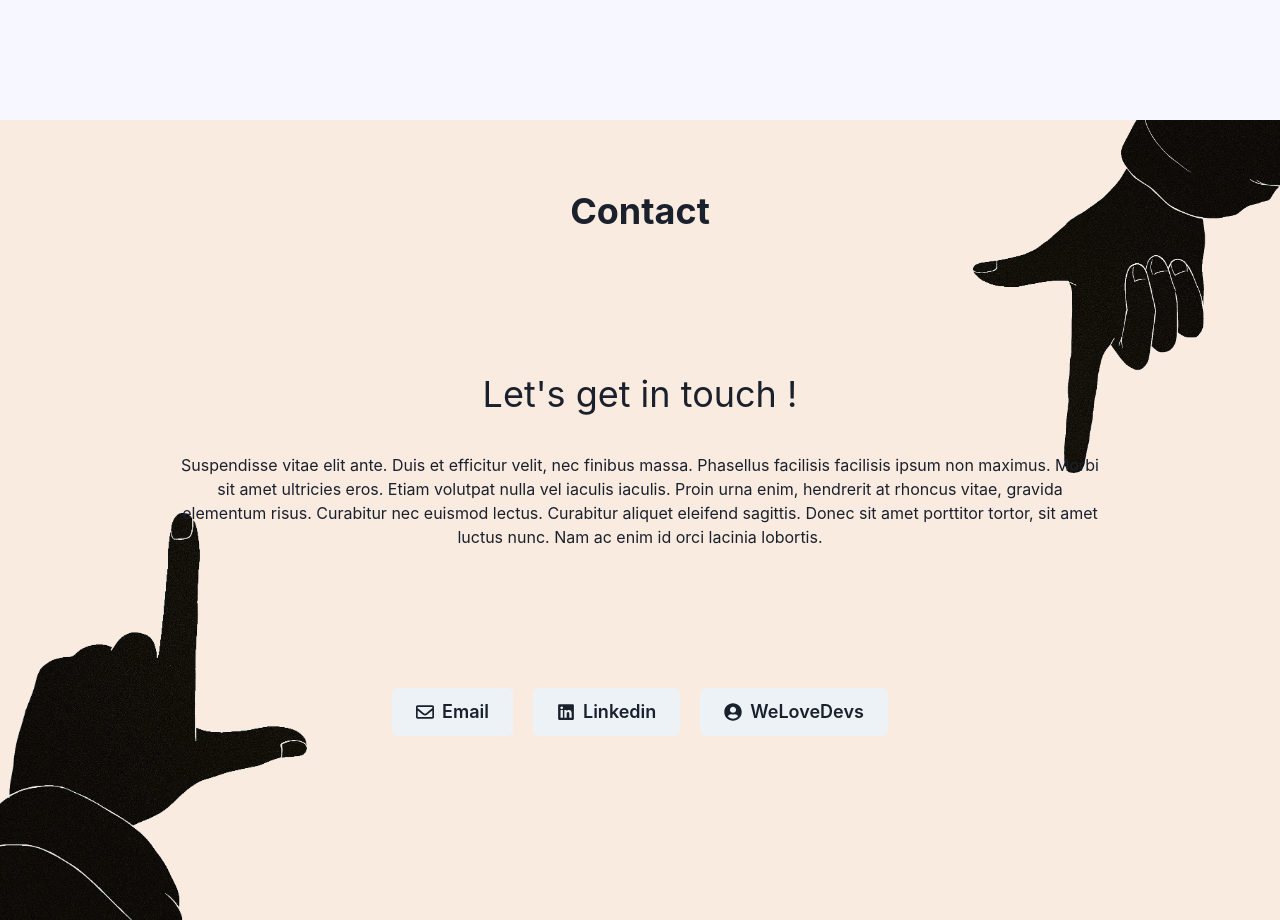
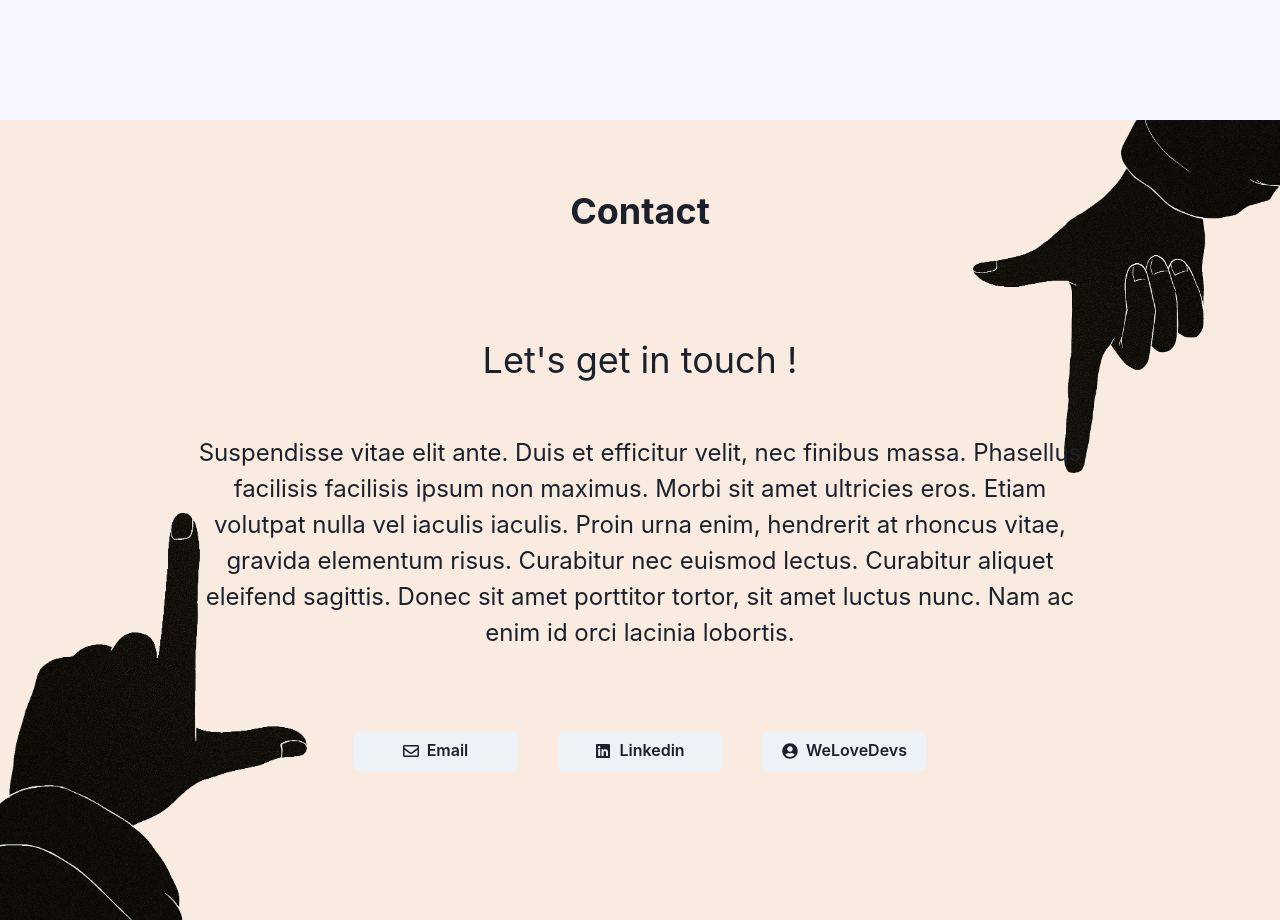
Before and after one commit to Tsuricate/Portfolio, a React (Create React App) app: page / in a window 1280 px wide. Shown: the part 3080-4000 px from the top of the page. Built offline with nearby package versions, Linux system fonts and the light colour scheme.

Commit message:
Style: layout contact page OK on all devices

```diff
--- a/src/components/ContactContent.js
+++ b/src/components/ContactContent.js
@@ -3,30 +3,30 @@ import React from 'react';
 import { FaLinkedin, FaRegEnvelope, FaUserCircle } from 'react-icons/fa';
 import SectionContainer from './SectionContainer';
 
-const ContactContent = () => (
+const ContactContent = () => {
+  return (
     <SectionContainer
       background={
-      'url("/images/leftHand.webp") no-repeat bottom left, url("/images/rightHand.webp") no-repeat top right #F9EBE0'
+        'url("/images/leftHand.webp") no-repeat bottom left, url("/images/rightHand.webp") no-repeat top right, #F9EBE0'
       }
       sectionTitle="Contact"
     >
       <Container
-      maxW={{ base: 'container.2xs', xl: 'container.lg' }}
-      centerContent
+        maxW={{ base: 'container.2xs', lg: 'container.md', xl: 'container.lg' }}
         align="center"
         height={{ xl: '100%' }}
       >
         <Stack
           p={{ md: 8 }}
           direction="column"
-        spacing={{ base: 8, md: 14 }}
+          spacing={{ base: 8, md: 14, xl: 20 }}
           height={{ xl: '100%' }}
-        justify={{ xl: 'space-evenly' }}
-        align={{ xl: 'center' }}
+          justify={{ xl: 'center' }}
+          align="center"
         >
-        <Stack direction="column" spacing={{ base: 4, md: 8 }}>
-          <Text fontSize={{ base: '2xl', xl: '4xl' }}>Let&apos;s get in touch !</Text>
-          <Text>
+          <Stack direction="column" spacing={{ base: 4, md: 8, xl: 12 }} px={{ md: 5 }}>
+            <Text fontSize={{ base: '2xl', md: '3xl', xl: '4xl' }}>Let&apos;s get in touch !</Text>
+            <Text fontSize={{ base: 'lg', md: '2xl', lg: 'lg', xl: '2xl' }}>
               Suspendisse vitae elit ante. Duis et efficitur velit, nec finibus massa. Phasellus
               facilisis facilisis ipsum non maximus. Morbi sit amet ultricies eros. Etiam volutpat
               nulla vel iaculis iaculis. Proin urna enim, hendrerit at rhoncus vitae, gravida
@@ -35,12 +35,13 @@ const ContactContent = () => (
               lobortis.
             </Text>
           </Stack>
-        <Stack direction={{ base: 'column', xl: 'row' }} spacing={5} align={{ lg: 'baseline' }}>
+          <Container>
+            <Stack direction={{ base: 'column', xl: 'row' }} spacing={{ base: 4, xl: 10 }}>
               <Button
                 as={Link}
                 href="mailto:zoeamat.pro@gmail.com"
                 leftIcon={<FaRegEnvelope />}
-            size="lg"
+                isFullWidth={{ xl: true }}
               >
                 Email
               </Button>
@@ -48,7 +49,7 @@ const ContactContent = () => (
                 as={Link}
                 href="https://www.linkedin.com/in/zo%C3%A9amat/"
                 leftIcon={<FaLinkedin />}
-            size="lg"
+                isFullWidth={{ xl: true }}
               >
                 Linkedin
               </Button>
@@ -56,14 +57,15 @@ const ContactContent = () => (
                 as={Link}
                 href="https://welovedevs.com/app/developer/zoe-developpeuse-react"
                 leftIcon={<FaUserCircle />}
-            size="lg"
+                isFullWidth={{ xl: true }}
               >
                 WeLoveDevs
               </Button>
             </Stack>
+          </Container>
         </Stack>
       </Container>
     </SectionContainer>
   );
-
+};
 export default ContactContent;
```
Lines whose indentation alone changed are shown as unchanged.
